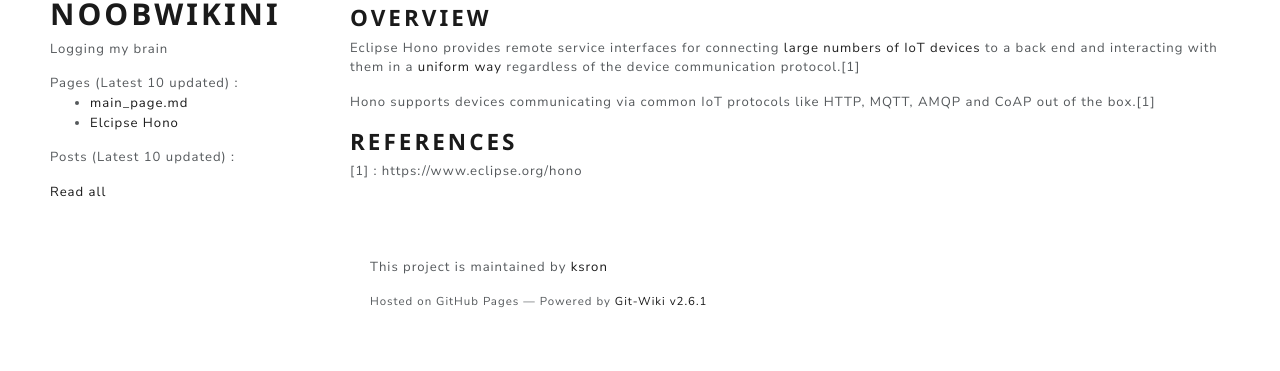
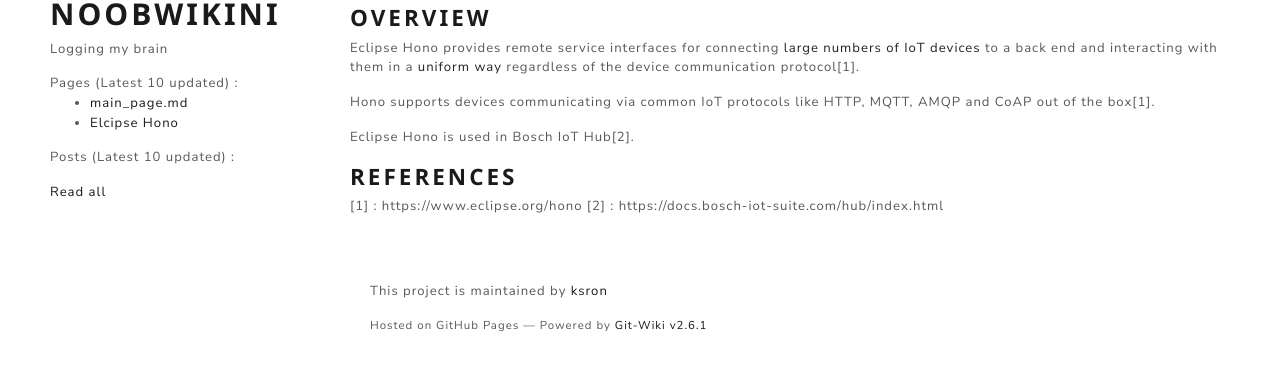
Before and after one commit to ksron/wiki, a Jekyll site: the page built from wiki/eclipse_hono.md, in a window 1280 px wide, cut to the strip 204-575 px from the top of the page. Built offline with Jekyll 4.4.1, drawn with Linux system fonts in a browser that asks for light colours; nearby versions of some CDN libraries; our own code applies the rules of GitHub Pages for plain Markdown files.

Commit message:
Update eclipse_hono.md

```diff
--- a/wiki/eclipse_hono.md
+++ b/wiki/eclipse_hono.md
@@ -1,9 +1,12 @@
 # Elcipse Hono
 ### Overview
 
-Eclipse Hono provides remote service interfaces for connecting **large numbers of IoT devices** to a back end and interacting with them in a **uniform way** regardless of the device communication protocol.[1]
+Eclipse Hono provides remote service interfaces for connecting **large numbers of IoT devices** to a back end and interacting with them in a **uniform way** regardless of the device communication protocol[1].
 
-Hono supports devices communicating via common IoT protocols like HTTP, MQTT, AMQP and CoAP out of the box.[1]
+Hono supports devices communicating via common IoT protocols like HTTP, MQTT, AMQP and CoAP out of the box[1].
+
+Eclipse Hono is used in Bosch IoT Hub[2].
 
 ### References
 [1] : https://www.eclipse.org/hono
+[2] : https://docs.bosch-iot-suite.com/hub/index.html
```
